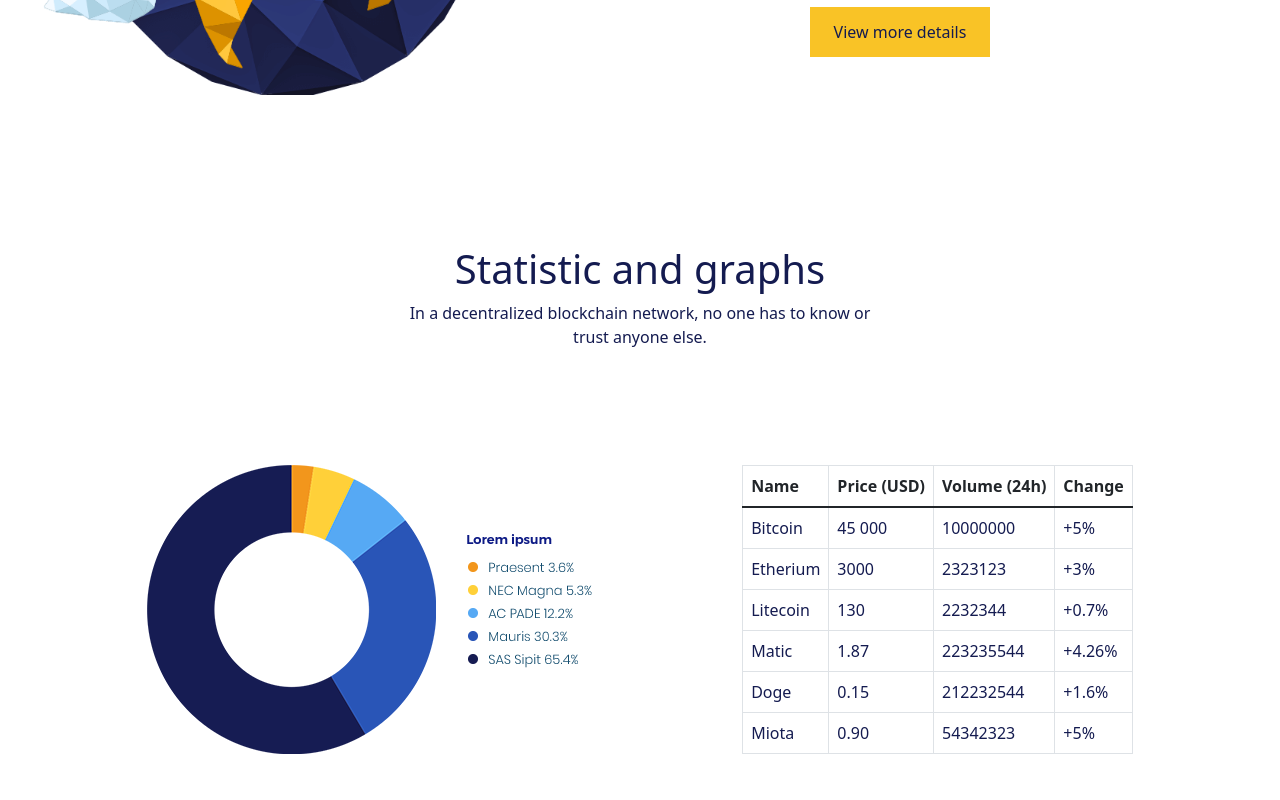
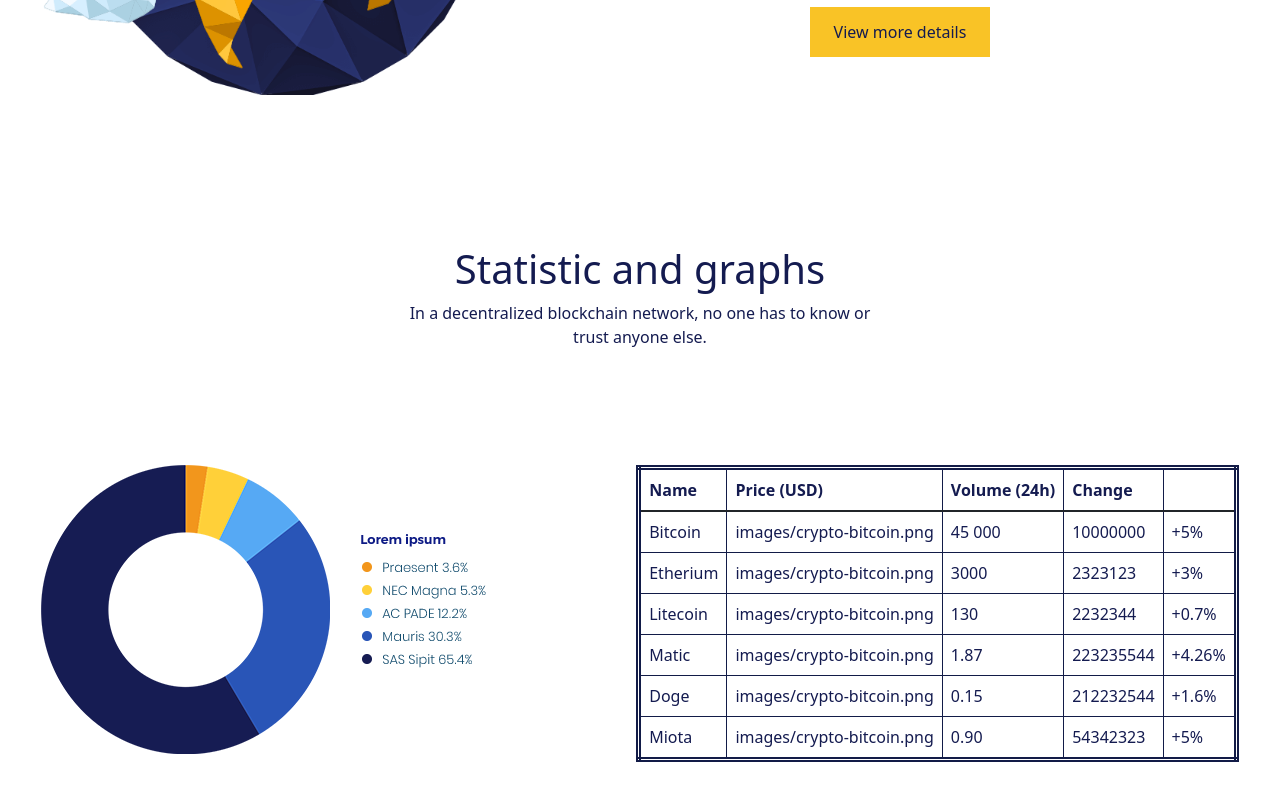
Before and after one commit to Kryvchenko/crypto, a React (Create React App) app: page / in a window 1280 px wide. Shown: the part 1920-2720 px from the top of the page. Built offline with nearby package versions, Linux system fonts and the light colour scheme.

Commit message:
stales for table added

```diff
--- a/src/components/StatisticSection /Table.js
+++ b/src/components/StatisticSection /Table.js
@@ -6,36 +6,42 @@ export const Table = () => {
   const coins = [
     {
       name: "Bitcoin",
+      image: "images/crypto-bitcoin.png",
       price: "45 000",
       volume: "10000000",
       change: "+5%",
     },
     {
       name: "Etherium",
+      image: "images/crypto-bitcoin.png",
       price: "3000",
       volume: "2323123",
       change: "+3%",
     },
     {
       name: "Litecoin",
+      image: "images/crypto-bitcoin.png",
       price: "130",
       volume: "2232344",
       change: "+0.7%",
     },
     {
       name: "Matic",
+      image: "images/crypto-bitcoin.png",
       price: "1.87",
       volume: "223235544",
       change: "+4.26%",
     },
     {
       name: "Doge",
+      image: "images/crypto-bitcoin.png",
       price: "0.15",
       volume: "212232544",
       change: "+1.6%",
     },
     {
       name: "Miota",
+      image: "images/crypto-bitcoin.png",
       price: "0.90",
       volume: "54342323",
       change: "+5%",
@@ -46,6 +52,7 @@ export const Table = () => {
     return (
       <tr key={index} style={{ color: "#141b50" }}>
         <td>{coins.name}</td>
+        <td>{coins.image}</td>
         <td>{coins.price}</td>
         <td>{coins.volume}</td>
         <td>{coins.change}</td>
@@ -57,7 +64,7 @@ export const Table = () => {
     <>
       <ReactBootStrap.Table responsive="sm" bordered hover>
         <thead>
-          <tr>
+          <tr style={{ color: "#141b50" }}>
             <th>Name</th>
             <th>Price (USD)</th>
             <th>Volume (24h)</th>
--- a/src/styles/Style.css
+++ b/src/styles/Style.css
@@ -120,6 +120,15 @@ body {
 
 .benefits-text {
   width: 400px;
+}
+
+.table-bordered {
+  border: 5px double #121b47 !important;
+}
+
+.table-hover tbody tr:hover {
+  color: yellow !important;
+  background-color: #f9c326;
 }
 
 @media (max-width: 1024px) {
--- a/src/styles/Style.scss
+++ b/src/styles/Style.scss
@@ -101,6 +101,16 @@ body {
 }
 .benefits-text {
     width: 400px;
+}
+
+//Statistic section
+
+.table-bordered {
+    border: 5px double #121b47 !important;
+}
+.table-hover tbody tr:hover {
+    color: yellow !important;
+    background-color: #f9c326;
 }
 
 
```
Also changed, not shown: public/images/crypto-bitcoin.png (renamed from src/components/StatisticSection /crypto-bitcoin.png), 1 other file (tests, documents, lock files or other folders).
